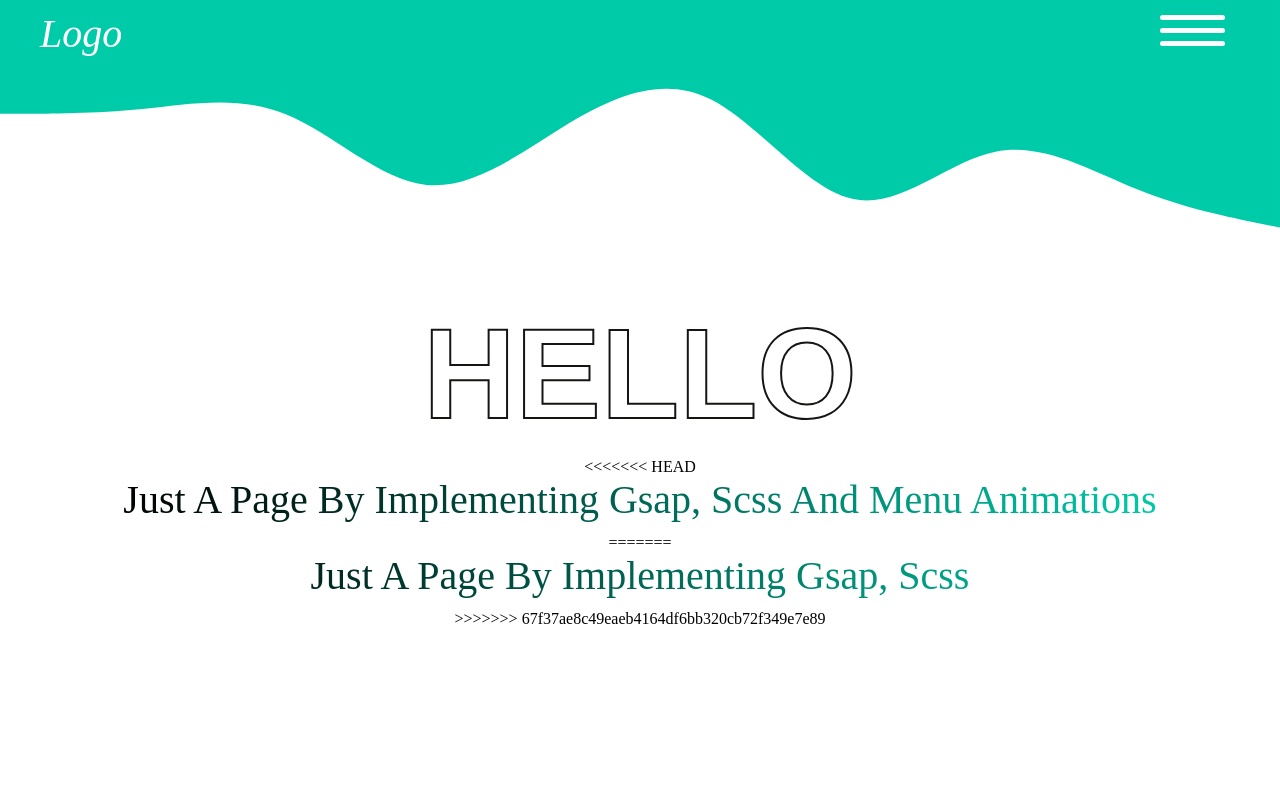
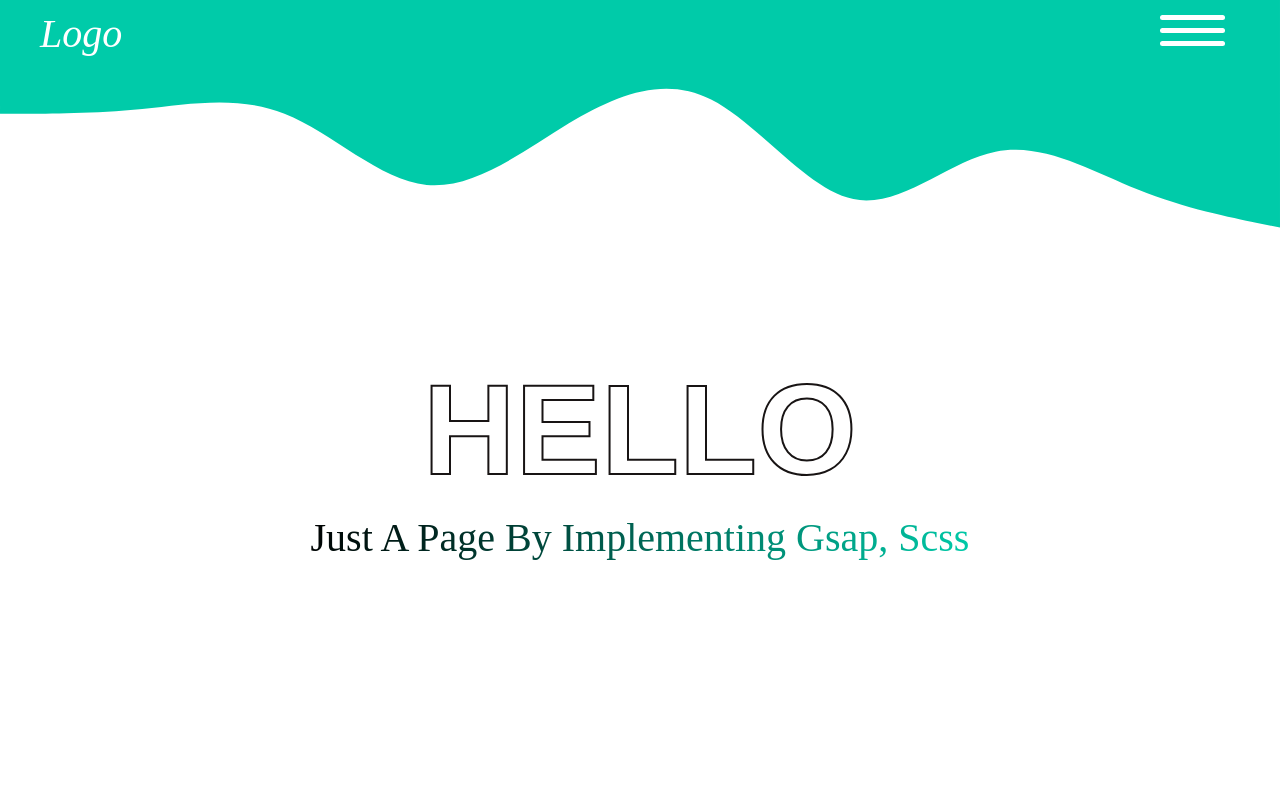
Before and after one commit to taneajoshi/gsap-scss, a website: page index.html in a window 1280 px wide. Shown: the top 800 px of the page. Drawn offline with nearby package versions, Linux system fonts and the light colour scheme.

Commit message:
resolved

```diff
--- a/index.html
+++ b/index.html
@@ -51,11 +51,7 @@
             <div class="container">
                 <svg class="banner-section--svg" xmlns="http://www.w3.org/2000/svg" viewBox="0 0 1440 320"><path fill="#00cba9" fill-opacity="1" d="M0,128L26.7,128C53.3,128,107,128,160,122.7C213.3,117,267,107,320,128C373.3,149,427,203,480,208C533.3,213,587,171,640,138.7C693.3,107,747,85,800,112C853.3,139,907,213,960,224C1013.3,235,1067,181,1120,170.7C1173.3,160,1227,192,1280,213.3C1333.3,235,1387,245,1413,250.7L1440,256L1440,0L1413.3,0C1386.7,0,1333,0,1280,0C1226.7,0,1173,0,1120,0C1066.7,0,1013,0,960,0C906.7,0,853,0,800,0C746.7,0,693,0,640,0C586.7,0,533,0,480,0C426.7,0,373,0,320,0C266.7,0,213,0,160,0C106.7,0,53,0,27,0L0,0Z"></path></svg>
                 <h1>HELLO</h1>
-<<<<<<< HEAD
-                <h2>Just a page by implementing gsap, scss and menu animations </h2>
-=======
                 <h2>Just a page by implementing gsap, scss </h2>
->>>>>>> 67f37ae8c49eaeb4164df6bb320cb72f349e7e89
             </div>
         </section>
         <!-- /BANNER SECTION -->
```
